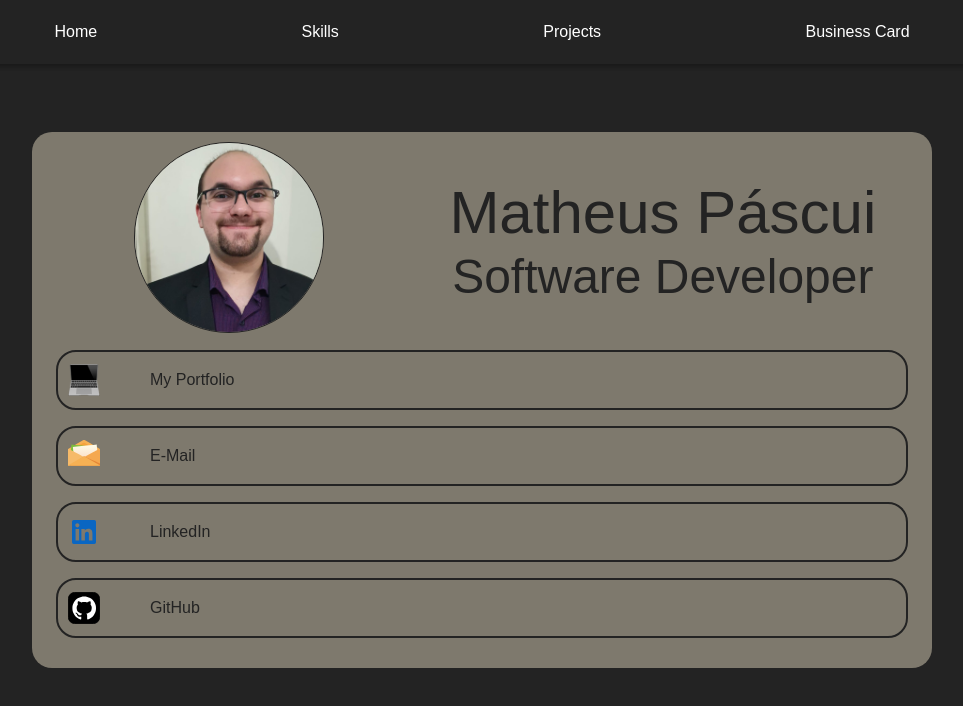
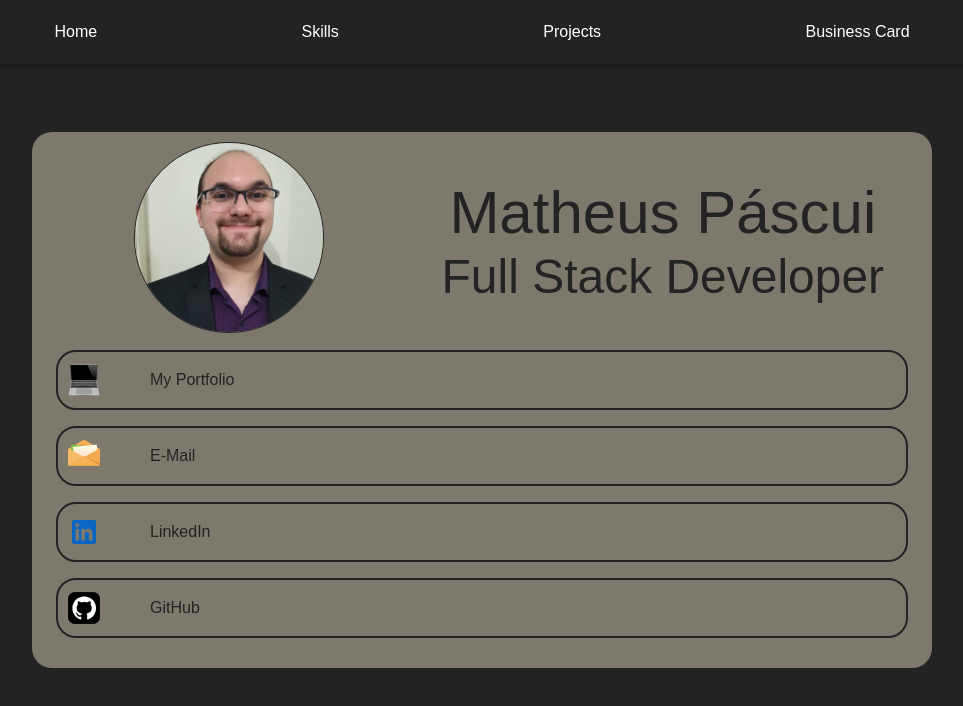
Before and after one commit to matheuspascui/PortfolioSite, a React (Vite) app: page /businesscard in a window 1280 px wide. Shown: the top 706 px of the page, without its empty margins (158-1121 px from the left). Built offline with nearby package versions, Linux system fonts and the light colour scheme.

Commit message:
fix: fix type error ni presentation between home and business card

```diff
--- a/src/components/BusinessCard/BusinessCard.tsx
+++ b/src/components/BusinessCard/BusinessCard.tsx
@@ -90,7 +90,7 @@ const BusinessCard = () => {
                 textAlign={"center"}
                 color="primary.main"
               >
-                Software Developer
+                Full Stack Developer
               </Typography>
             </Grid>
           </Grid>
--- a/src/components/Sections/Hero.tsx
+++ b/src/components/Sections/Hero.tsx
@@ -64,7 +64,7 @@ const Hero = () => {
                 Matheus Páscui
               </Typography>
               <Typography variant="h2" textAlign={"center"} color="primary.contrastText" pb={2}>
-                I'm a Software Engineer
+                I'm a Full Stack Developer
               </Typography>
 
               <Grid container display='flex' justifyContent={'center'} pt={3}>
```
